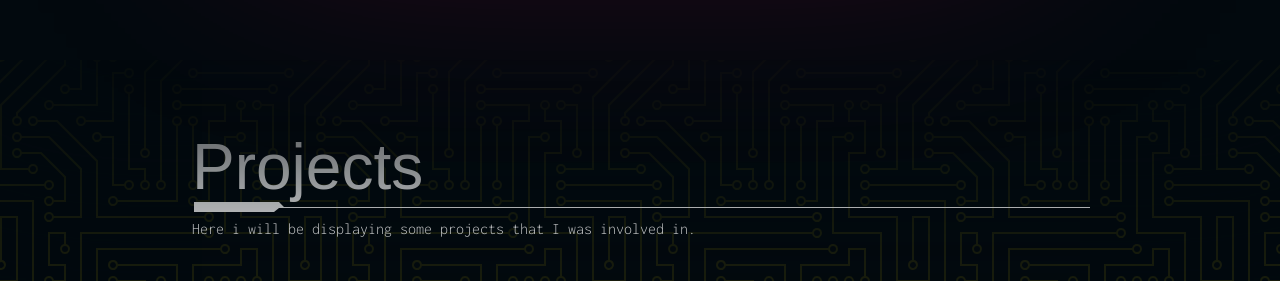
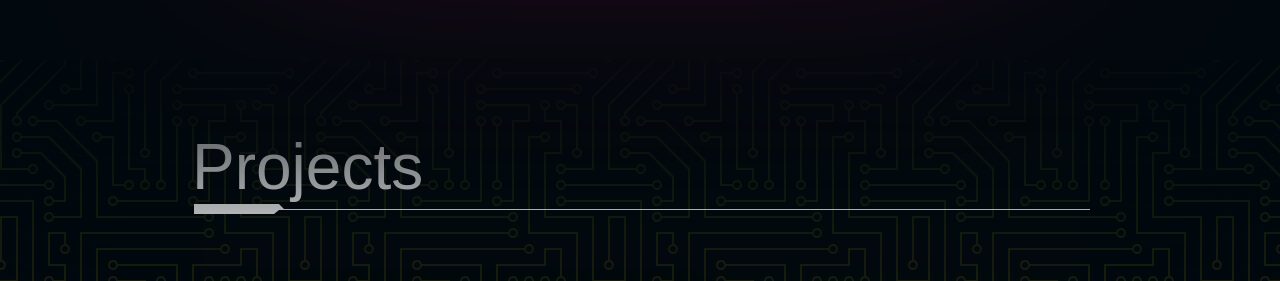
Before and after one commit to Riverflame-dev/personal-website, a React (Create React App) app: page / in a window 1280 px wide. Shown: the part 1560-1841 px from the top of the page. Built offline with nearby package versions, Linux system fonts and the light colour scheme; a web font is replaced by a local one.

Commit message:
deleted project section paragraph

```diff
--- a/src/pages/home/projects/index.js
+++ b/src/pages/home/projects/index.js
@@ -8,7 +8,6 @@ export default function Projects() {
     <div className="projects-container">
       <div className="projects-intro">
         <h1>Projects</h1>
-        <p>Here i will be displaying some projects that I was involved in.</p>
       </div>
       <ul className="featured-list">
         <li className="featured-project">
--- a/src/pages/home/projects/style.scss
+++ b/src/pages/home/projects/style.scss
@@ -15,7 +15,7 @@
     content: "";
     display: block;
     position: absolute;
-    bottom: 25px;
+    bottom: -10px;
     left: 2px;
     width: 100%;
     height: 10px;
```
